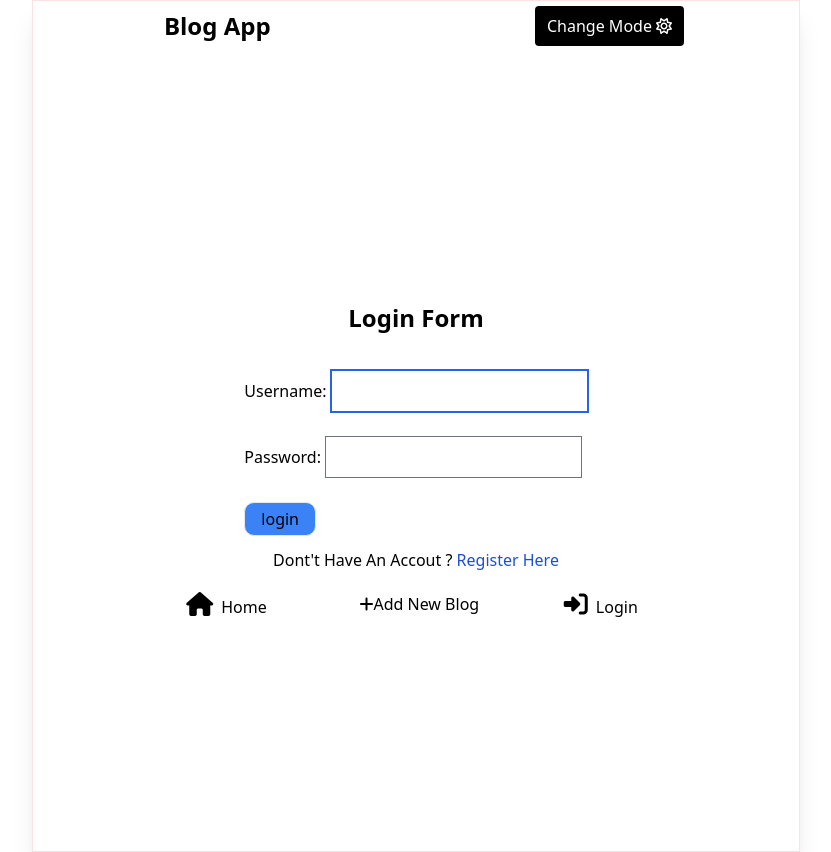
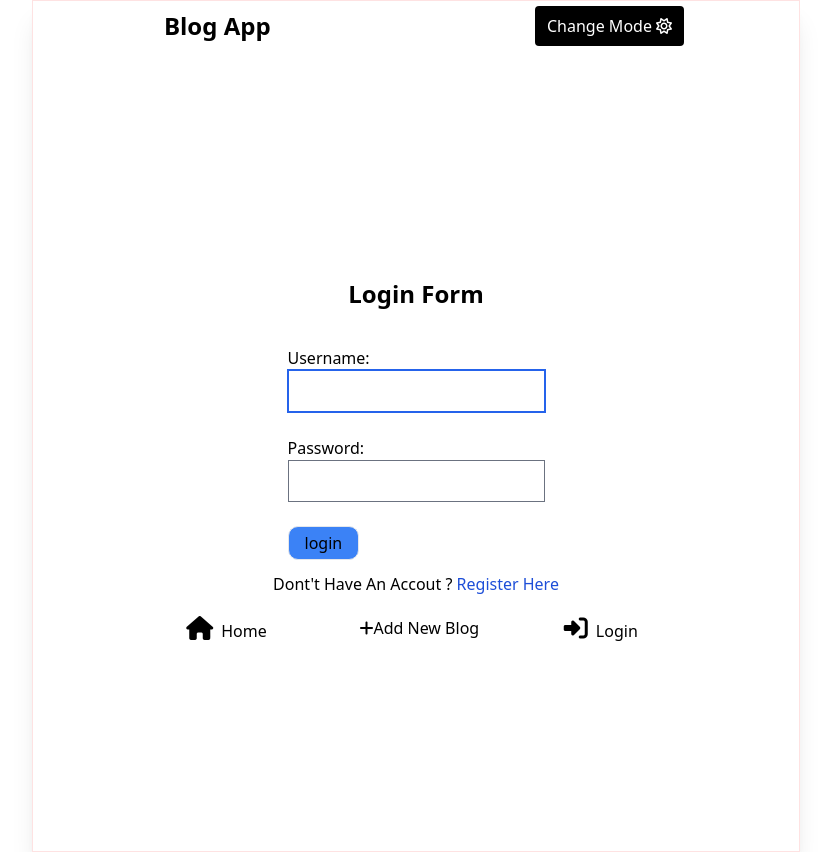
Before and after one commit to Shivansh-74/Blog-App-like-Insta, a Django app: page /accounts/login/ in a window 1280 px wide. Shown: the whole page, without its empty margins (224-1055 px from the left). Run offline with Django 4.2, Linux system fonts and the light colour scheme; style sheets or scripts are compiled from the project's sources; some libraries are stand-ins or nearby versions.

Commit message:
Update login.html

```diff
--- a/blogApp/templates/registration/login.html
+++ b/blogApp/templates/registration/login.html
@@ -8,13 +8,13 @@
       <div>
 
       {{ form.username.label_tag }}
-      {{ form.username }}
+      <div class='text-black'>{{ form.username }}</div>
       {{ form.username.errors }}
     </div>
     <div>
 
       {{ form.password.label_tag }}
-      {{ form.password }}
+     <div class='text-black'> {{ form.password }}</div>
       {{ form.password.errors }}
     </div>
     <div>
```
